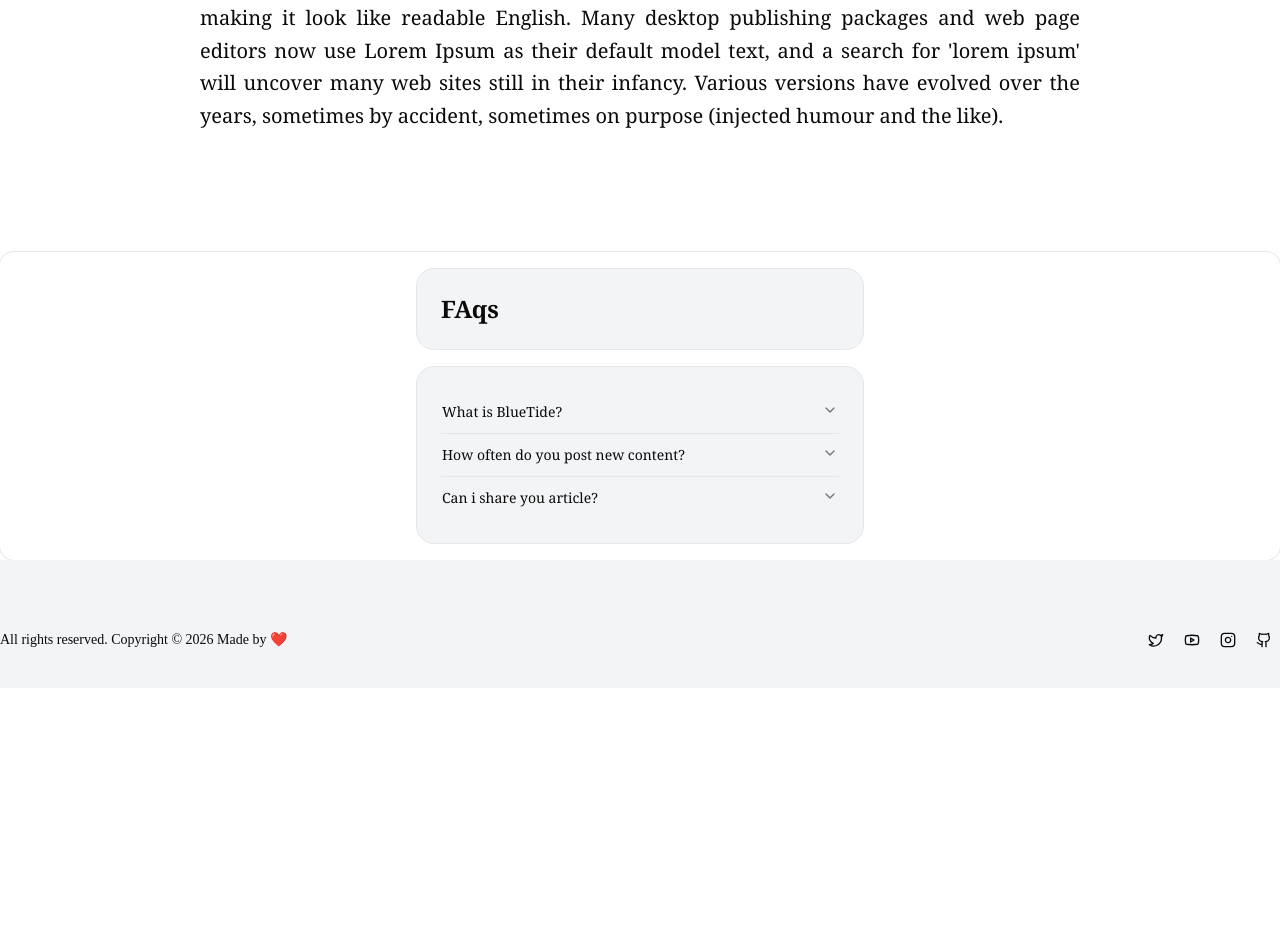
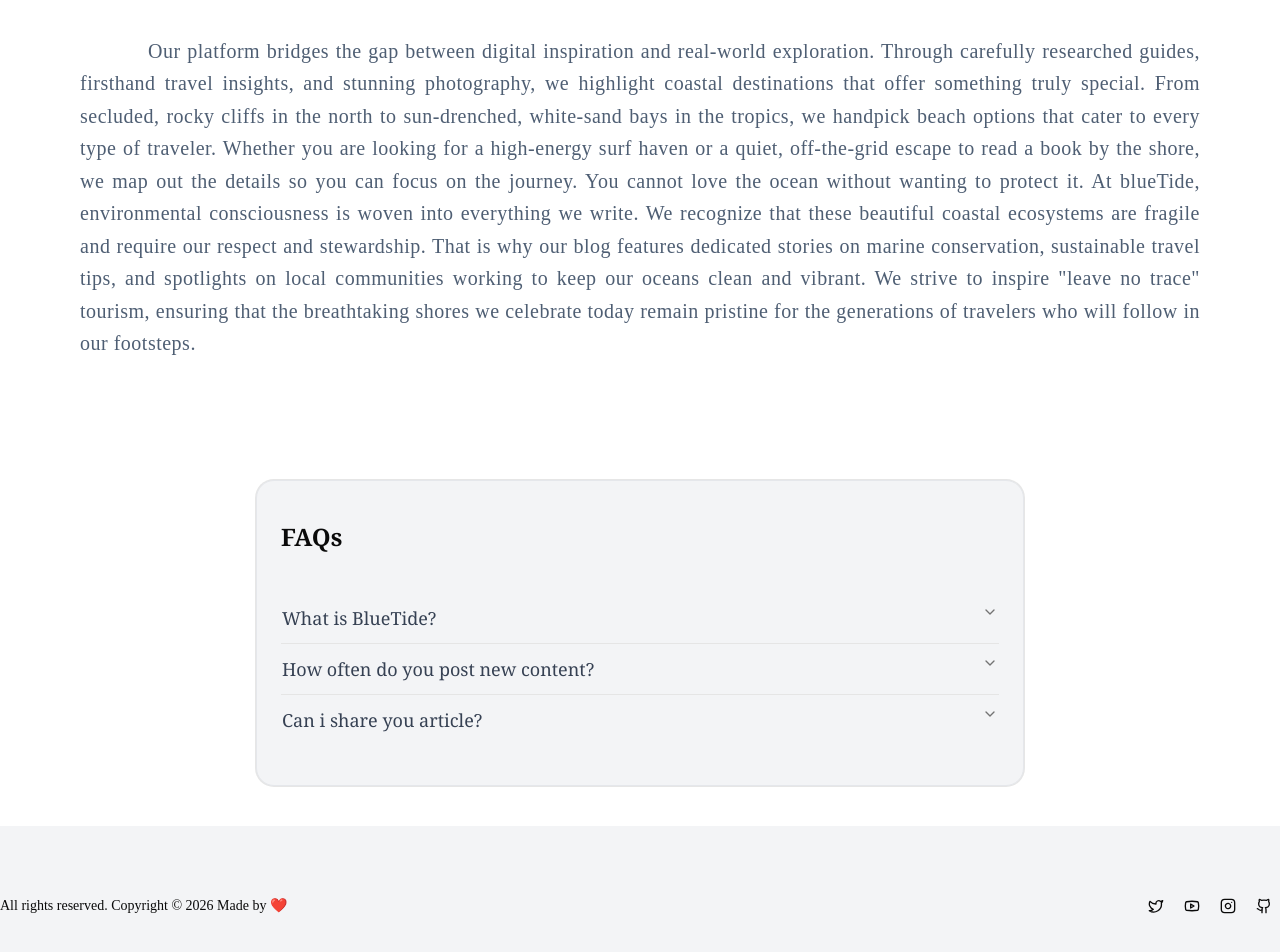
Before and after one commit to abints47/BlueTide-Nextjs-app, a Next.js app: page /about in a window 1280 px wide. Shown: the part 1422-2374 px from the top of the page. Before the commit the page ends 2110 px from the top, so only its background shows below. Built offline with nearby package versions, Linux system fonts and the light colour scheme.

Commit message:
Deleted the unnecessary footer element and edited the HeroSection for good looking

```diff
--- a/app/(dashboard)/about/page.tsx
+++ b/app/(dashboard)/about/page.tsx
@@ -26,19 +26,19 @@ export default function(){
             src={about_image}
             alt="Portrait image"
             fill
-            className="object-cover rounded-xl shadow-md"
+            className="object-cover  shadow-md relative w-full h-600 rounded-2xl overflow-hidden transition-all duration-500 hover:scale-[1.02] hover:shadow-[0_0_40px_rgba(56,189,248,0.5)]"
             sizes="(max-w-7xl) 100vw, 50vw"
             priority
           />
         </div>
 
         {/* Image 2 Container (Landscape) */}
-        <div className="relative w-full h-180 md:h-600px">
+        <div className="relative w-full h-180 md:h-600px ">
           <Image
             src={about_image1}
             alt="Landscape image"
             fill
-            className="object-cover rounded-xl shadow-md"
+            className="object-cover  shadow-md relative w-full h-600 rounded-2xl overflow-hidden transition-all duration-500 hover:scale-[1.02] hover:shadow-[0_0_40px_rgba(56,189,248,0.5)]"
             sizes="(max-w-7xl) 100vw, 50vw"
           />
         </div>
@@ -49,17 +49,34 @@ export default function(){
 
     <div>
 
-        <p className=" p-30 pl-50 pr-50 text-justify font-serif text-xl leading-relaxed ">Lorem Ipsum is simply dummy text of the printing and typesetting industry.
-           Lorem Ipsum has been the industry's standard dummy text ever since 1966, when designers at Letraset and James Mosley,
-            the librarian at St Bride Printing Library in London, took a 1914 Cicero translation and scrambled it to make dummy text for Letraset's Body Type sheets.
-             It has survived not only many decades, but also the leap into electronic typesetting, remaining essentially unchanged. It was popularised thanks to these sheets and more recently
-              with desktop publishing software like Aldus PageMaker and Microsoft Word including versions of Lorem Ipsum.
-            It is a long established fact that a reader will be distracted by the readable content of a page when looking at its layout.
-             The point of using Lorem Ipsum is that it has a more-or-less normal distribution of letters, as opposed to using 'Content here, content here',
-              making it look like readable English. Many desktop publishing packages and web page editors now use Lorem Ipsum as their default model text,
-               and a search for 'lorem ipsum' will uncover many web sites still in their infancy. Various versions have evolved over the years, sometimes by accident,
-                sometimes on purpose (injected humour and the like).
-        </p>
+        <p className="max-w-7xl mx-auto py-30 px-20 font-sans text-lg md:text-xl text-slate-600/95 leading-relaxed tracking-wide antialiased text-justify">  &emsp; &emsp;&emsp; Welcome to blueTide, a digital sanctuary designed for ocean lovers, beach seekers, and coastal wanderers. We believe that the sea has a
+
+           unique way of clearing the mind, sparking adventure, and restoring the spirit. This platform was born out of a deep love for the shoreline, created to bring the calming, restorative energy of the ocean straight to your
+
+           screen no matter how far from the coast you might be. At the heart of blueTide is our passion for storytelling. Through our curated blogs, we dive deep beneath the surface to explore the mysteries of the deep blue, the
+
+           scientific peace of the "Blue Mind" effect, and the vital conservation efforts protecting our marine ecosystems. We write for those who find solace in the sound of crashing waves and who look at the endless horizon with a
+
+           sense of wonder. Beyond the written word, blueTide serves as your compass to the world's most beautiful shores. We curate exceptional beach destinations and travel options to help you plan your next escape. Whether you are
+
+           searching for a hidden, untouched cove for a quiet retreat, a vibrant tropical paradise for water sports, or the ultimate spot to watch a golden sunset, we are here to help you find the tide that calls to you.
+
+        <br/> <br/>
+          &emsp;&emsp;&emsp; Our platform bridges the gap between digital inspiration and real-world exploration. Through carefully researched guides, firsthand travel insights, and stunning photography, we highlight coastal destinations that offer something truly special.
+
+           From secluded, rocky cliffs in the north to sun-drenched, white-sand bays in the tropics, we handpick beach options that cater to every type of traveler. Whether you are looking
+
+          for a high-energy surf haven or a quiet, off-the-grid escape to read a book by the shore, we map out the details so you can focus on the journey.
+
+          You cannot love the ocean without wanting to protect it. At blueTide, environmental consciousness is woven into everything we write. We recognize that these beautiful coastal ecosystems are fragile and require our respect and stewardship.
+
+           That is why our blog features dedicated stories on marine conservation, sustainable travel tips, and spotlights on local communities working to keep our oceans clean and vibrant. We strive to inspire "leave no trace" tourism, ensuring that the breathtaking
+
+            shores we celebrate today remain pristine for the generations of travelers who will follow in our footsteps.
+
+          </p>
+
+
 
         <Faqs/>
 
--- a/app/components/Accordion.tsx
+++ b/app/components/Accordion.tsx
@@ -31,23 +31,30 @@ const items = [
       "Defenitely. Reach out through the Contact page with your ideas or email to the official link:- We love hearing from readers ",
   },
 ]
-
 export default function AccordionCard() {
   return (
-    <Card className="flex justify-center px-6 ">
-      <CardHeader className="w-full max-w-md bg-gray-100 border border-gray-200 rounded-2xl p-6 mx-auto">
-        <CardTitle className="font-extrabold text-2xl font-serif ">FAqs</CardTitle>
+    <div className="flex justify-center px-6 pb-10">
+      <Card className="w-full max-w-3xl bg-gray-100 border border-gray-200 rounded-2xl">
+        <CardHeader className="p-6">
+          <CardTitle className="font-serif text-2xl font-bold">
+            FAQs
+          </CardTitle>
         </CardHeader>
-      <CardContent className="w-full max-w-md bg-gray-100 border border-gray-200 rounded-2xl p-6 mx-auto ">
-        <Accordion defaultValue={["plans"]} className=" font-serif ">
+        <CardContent className="p-6 pt-0">
+          <Accordion defaultValue={["plans"]} className="font-serif">
             {items.map((item) => (
               <AccordionItem key={item.value} value={item.value}>
-              <AccordionTrigger>{item.trigger}</AccordionTrigger>
-              <AccordionContent>{item.content}</AccordionContent>
+                <AccordionTrigger className="font-serif text-lg text-gray-700">
+                  {item.trigger}
+                </AccordionTrigger>
+                <AccordionContent className="font-serif text-base text-gray-500 leading-relaxed">
+                  {item.content}
+                </AccordionContent>
               </AccordionItem>
             ))}
           </Accordion>
         </CardContent>
       </Card>
-  )
+    </div>
+  );
 }
--- a/app/components/Footer.tsx
+++ /dev/null
@@ -1,11 +0,0 @@
-import styles from "./footer.module.css";
-
-export default function Footer() {
-  return (
-    <footer className={styles.footer}>
-      <div className={styles.footerContainer}>
-        <h3>Footer Element</h3>
-      </div>
-    </footer>
-  );
-}
--- a/app/components/HeroSection.tsx
+++ b/app/components/HeroSection.tsx
@@ -19,14 +19,14 @@ export default function Home() {
       {/* Centered text on top of the image */}
       <div className="absolute inset-0 flex items-center justify-center px-6">
         <div className="w-full max-w-xl text-center">
-          <p className="text-sm tracking-[0.3em] uppercase text-white/80 mb-4">
+          <p className="text-2xl tracking-[0.3em] uppercase text-white/80 mb-4 ">
             Welcome to
           </p>
           <h1 className="text-6xl font-bold tracking-tighter text-white mb-6">
             Bluetide
           </h1>
-          <p className="text-white/90 leading-relaxed mb-10">
-            Stories from the shoreline — hidden beaches, slow mornings, and the
+          <p className="text-white/90 leading-relaxed mb-10 text-lg">
+            Stories from the shoreline,  hidden beaches, slow mornings, and the
             small rituals that make everyday life feel a little more like a
             getaway.
           </p>
--- a/app/components/Navbar.module.css
+++ b/app/components/Navbar.module.css
@@ -26,6 +26,7 @@
   font-size: 1.25rem;
   text-decoration: none;
   color: #111;
+  font-size: 30;
 }
 
 .navLinks {
--- a/app/components/footer.module.css
+++ /dev/null
@@ -1,12 +0,0 @@
-.footer {
-  width: 100%;
-  background-color: #E8EDE7;
-  padding: 40px 20px;
-  text-align: center;
-  margin-top: auto;
-}
-
-.footerContainer {
-  max-width: 1200px;
-  margin: 0 auto;
-}
--- a/app/layout.tsx
+++ b/app/layout.tsx
@@ -3,7 +3,6 @@ import { Geist, Geist_Mono } from "next/font/google";
 import "./globals.css";
 import FooterOne from "@/app/footers-01/page";
 import NavBar from "./components/Navbar";
-import Footer from './components/Footer'
 
 
 const geistSans = Geist({
--- a/components/creative-tim/blocks/footers-01.tsx
+++ b/components/creative-tim/blocks/footers-01.tsx
@@ -31,7 +31,7 @@ export default function Footers01() {
               </a>
             </Button>
             <Button asChild variant="ghost" size="icon" className="h-8 w-8">
-              <a href="#" aria-label="GitHub">
+              <a href="https://github.com/abints47" aria-label="GitHub">
                 <Github className="h-4 w-4" />
               </a>
             </Button>
```
Also changed, not shown: app/components/Homepage.tsx (+11 -10 lines). Lines whose indentation alone changed are shown as unchanged.
